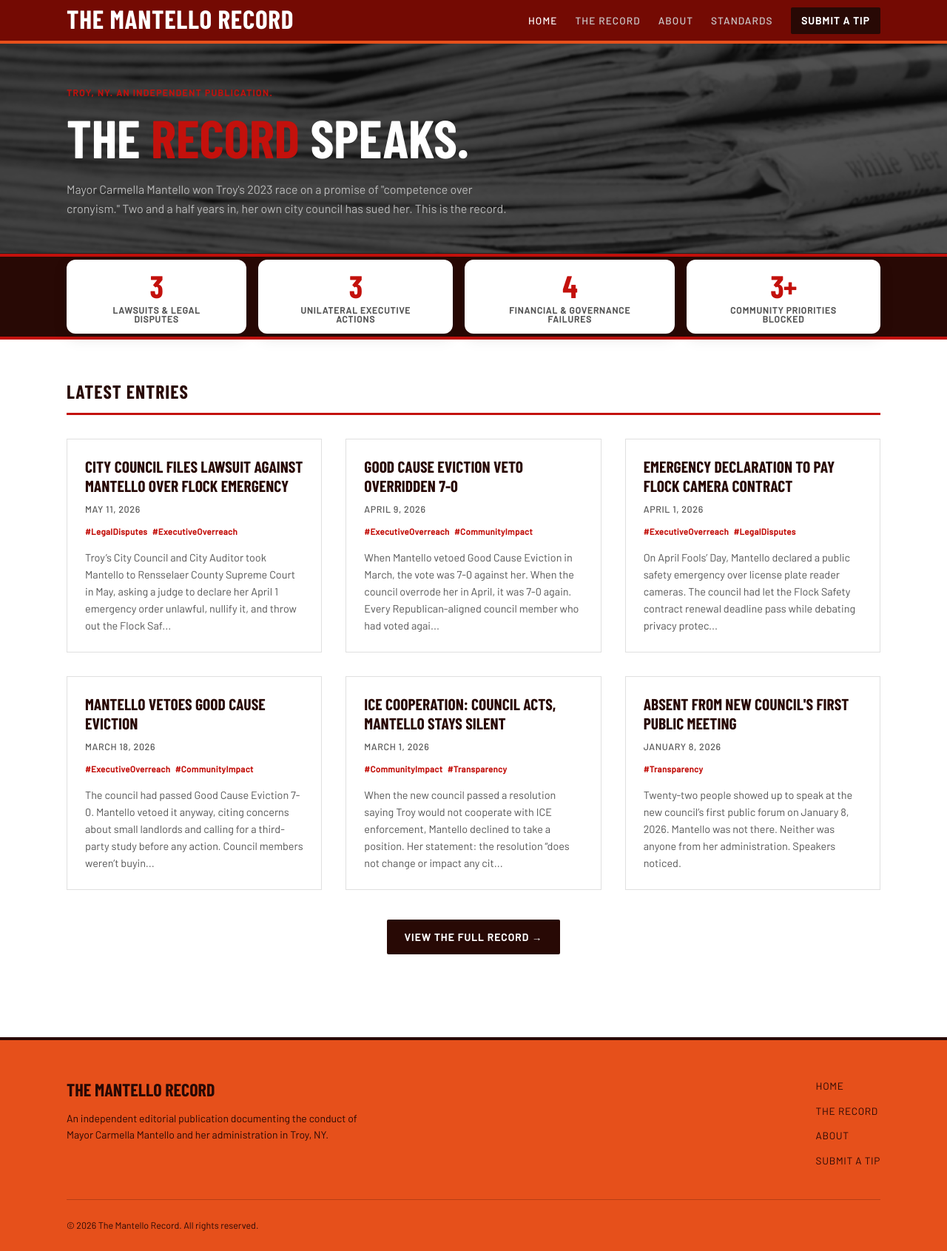
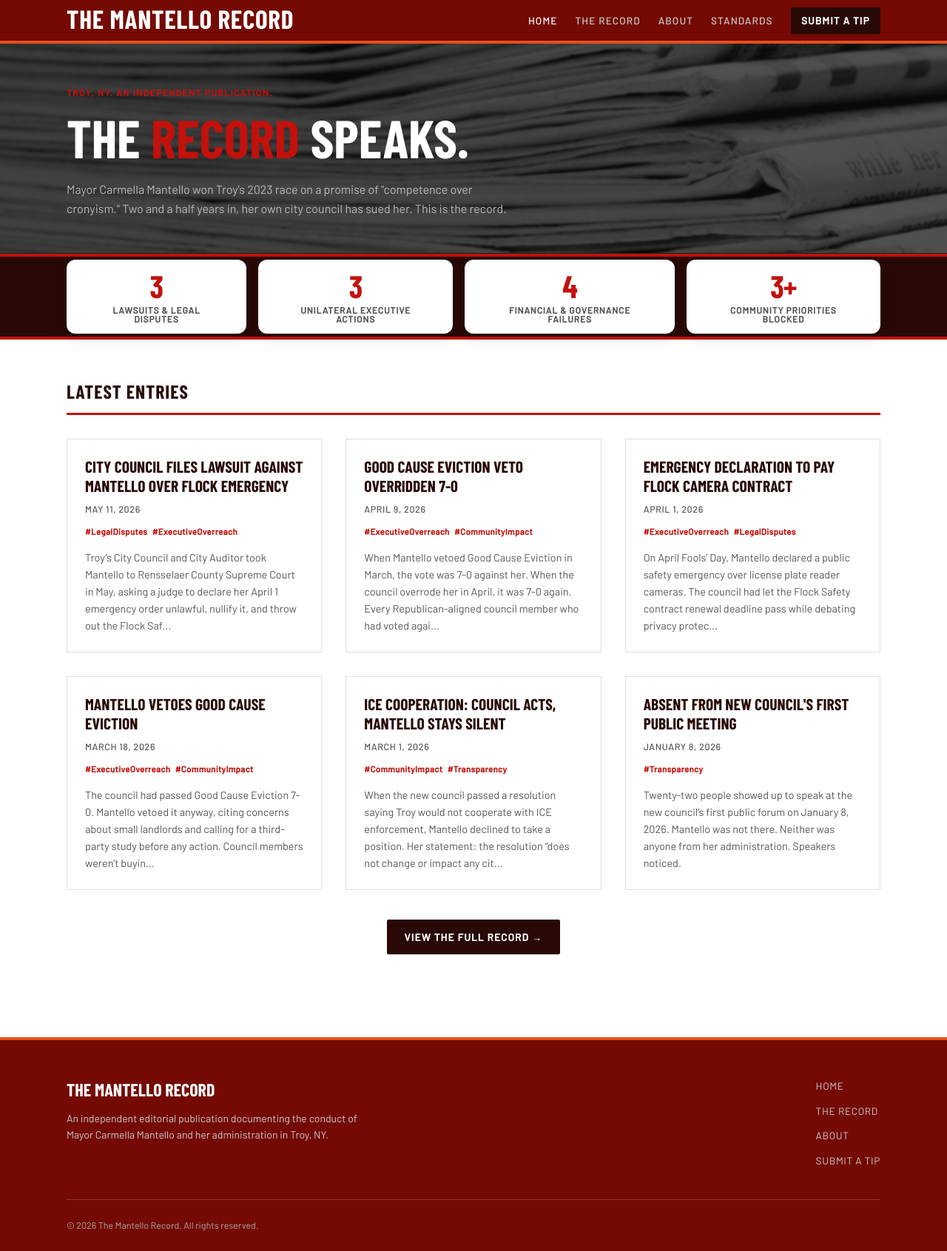
Before and after one commit to MdevitSEC/the-mantello-record, a Jekyll site: the page built from index.html, in a window 1280 px wide. Shown: the whole page at 74% size. Built offline with Jekyll 4.4.1, drawn with Linux system fonts in a browser that asks for light colours; some web fonts are replaced.

Commit message:
Match footer background to header (deep crimson #740a03)
Co-Authored-By: Claude Sonnet 4.6 <noreply@anthropic.com>

```diff
--- a/assets/css/main.scss
+++ b/assets/css/main.scss
@@ -596,11 +596,11 @@ img { max-width: 100%; display: block; }
 
 /* --- Footer --- */
 .site-footer {
-  background: var(--accent);
-  color: var(--black);
+  background: var(--red-dark);
+  color: var(--white);
   padding: 3rem 1.5rem 1.5rem;
   margin-top: 4rem;
-  border-top: 4px solid var(--black);
+  border-top: 4px solid var(--accent);
 }
 .footer-inner {
   max-width: var(--max-width);
@@ -615,17 +615,17 @@ img { max-width: 100%; display: block; }
   font-family: var(--font-headline);
   font-size: 1.5rem;
   font-weight: 900;
-  color: var(--black);
+  color: var(--white);
   text-transform: uppercase;
   margin-bottom: 0.5rem;
 }
-.footer-left { max-width: 400px; font-family: var(--font-ui); font-size: 0.875rem; line-height: 1.6; color: var(--black); }
+.footer-left { max-width: 400px; font-family: var(--font-ui); font-size: 0.875rem; line-height: 1.6; color: #cccccc; }
 .footer-right ul { list-style: none; }
 .footer-right li { margin-bottom: 0.4rem; }
 .footer-right a {
   font-family: var(--font-ui);
   font-size: 0.85rem;
-  color: var(--black);
+  color: #cccccc;
   text-transform: uppercase;
   letter-spacing: 0.05em;
 }
@@ -634,10 +634,10 @@ img { max-width: 100%; display: block; }
   max-width: var(--max-width);
   margin: 0 auto;
   padding-top: 1.5rem;
-  border-top: 1px solid rgba(40,9,5,0.25);
+  border-top: 1px solid rgba(255,255,255,0.2);
   font-family: var(--font-ui);
   font-size: 0.78rem;
-  color: var(--black);
+  color: #aaaaaa;
 }
 
 /* --- Responsive --- */
```
